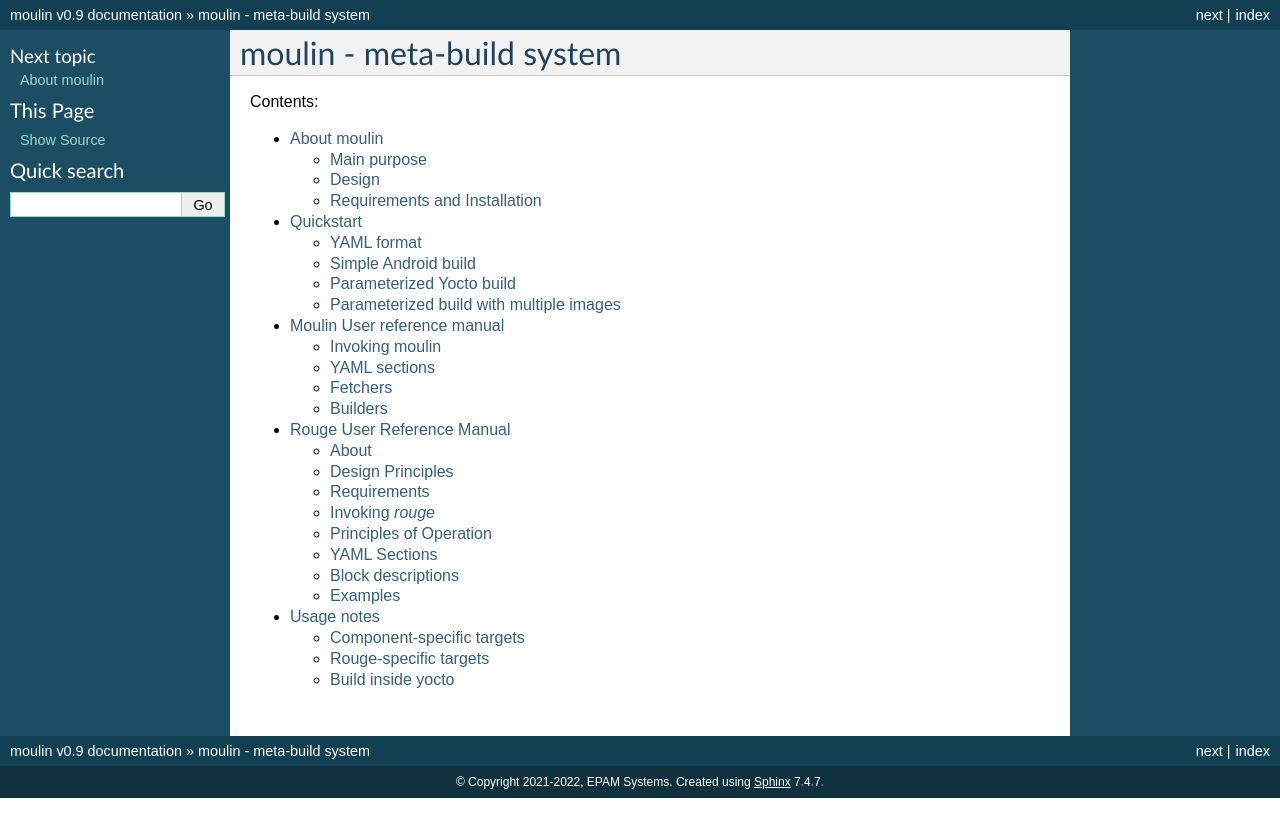
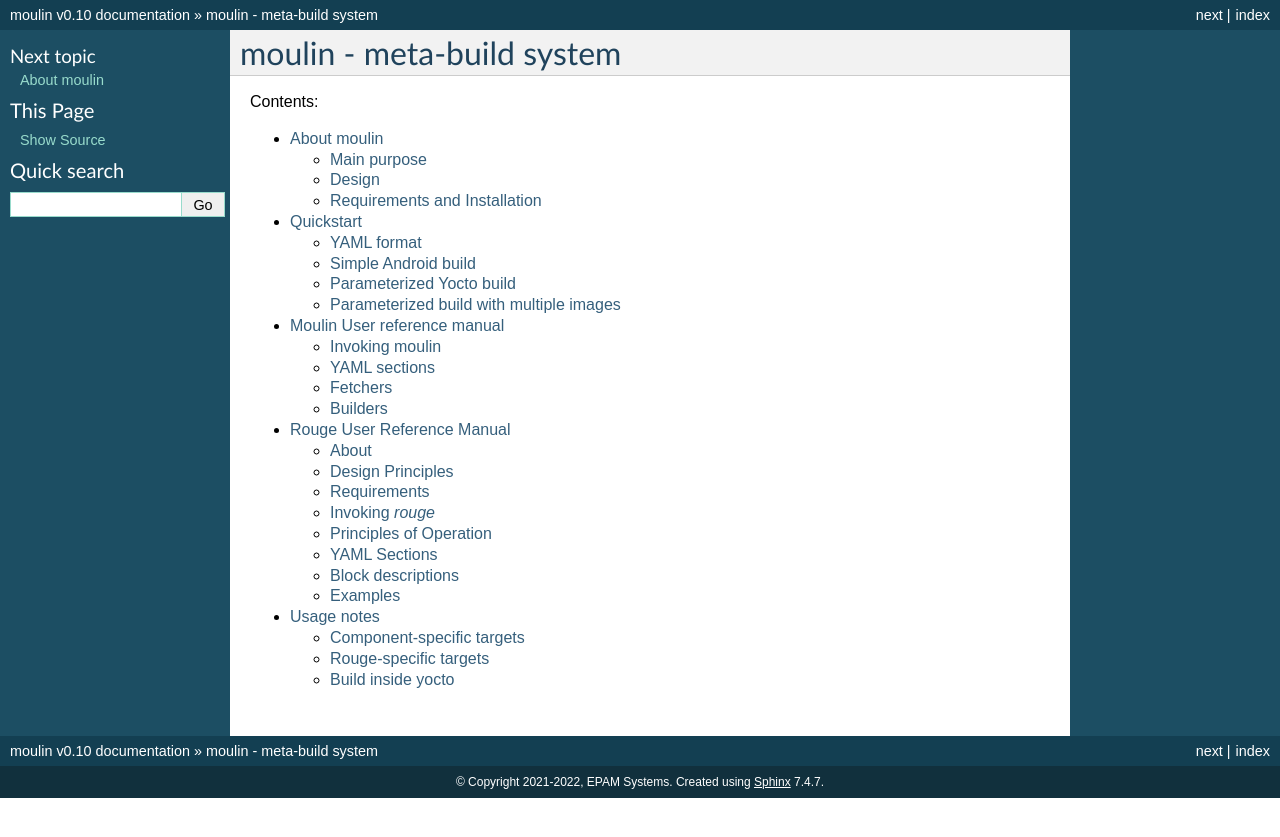
Before and after one commit to xen-troops/moulin, a Sphinx documentation site: the page built from docs/index.rst, in a window 1280 px wide. Shown: the top 837 px of the page. Built offline with Sphinx 7.4.7, drawn with Linux system fonts in a browser that asks for light colours.

Commit message:
Bump version to 0.10
- Add possibility to use URL for build.yaml

Signed-off-by: Ruslan Shymkevych <ruslan_shymkevych@epam.com>
Reviewed-by: Volodymyr Babchuk <volodymyr_babchuk@epam.com>

```diff
--- a/docs/conf.py
+++ b/docs/conf.py
@@ -21,7 +21,7 @@
 author = 'EPAM Systems'
 
 # The full version, including alpha/beta/rc tags
-release = 'v0.9'
+release = 'v0.10'
 
 # -- General configuration ---------------------------------------------------
 
--- a/setup.py
+++ b/setup.py
@@ -7,7 +7,7 @@
 
 SETUP_ARGS: Dict[str, Any] = dict(
     name='moulin',  # Required
-    version='0.9',  # Required
+    version='0.10',  # Required
     description='Meta-build system',  # Required
     long_description=long_description,
     long_description_content_type="text/markdown",
```
